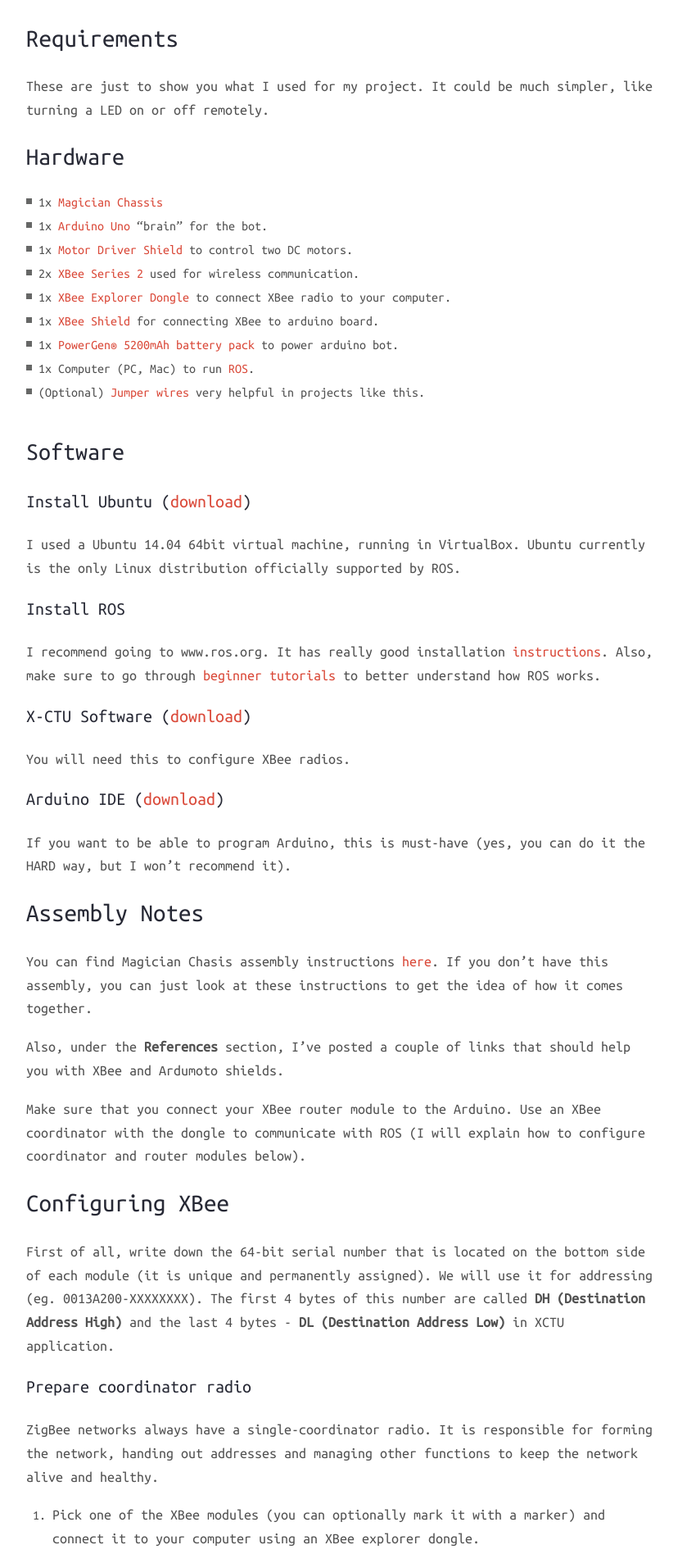
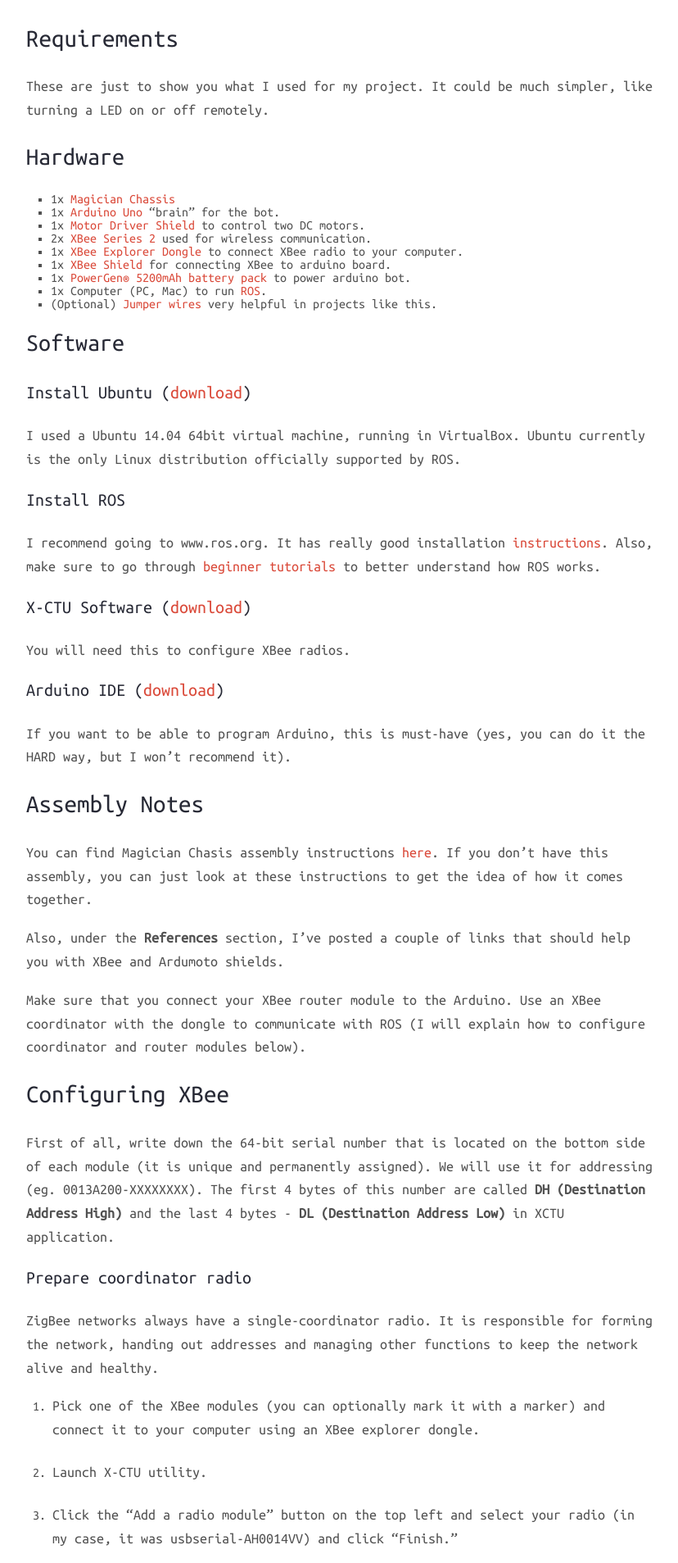
Before and after one commit to dariusbakunas/dariusbakunas.github.io, a Jekyll site: the page built from _posts/2014-10-25-arduino-with-xbee-and-ros.markdown, in a window 1280 px wide. Shown: the part 1147-3054 px from the top of the page at 82% size, without its empty margins (224-1052 px from the left). Built offline with Jekyll 4.4.1, drawn with Linux system fonts in a browser that asks for light colours; nearby versions of some CDN libraries.

Commit message:
More changes to scss

```diff
--- a/_includes/header-links.html
+++ b/_includes/header-links.html
@@ -1,4 +1,4 @@
-<ul>
+<ul class="menu">
 	<li>
 		<a href="{{ site.url }}/about/">About</a><span>/</span>
 	</li>
--- /dev/null
+++ b/assets/css/_sass/_base.scss
@@ -0,0 +1,71 @@
+/**
+ * Reset some basic elements
+ */
+body, h1, h2, h3, h4, h5, h6,
+p, blockquote, pre, hr,
+dl, dd, ol, ul, figure {
+    margin: 0;
+    padding: 0;
+}
+
+body {
+  font: {
+    size: 100%;
+    family: $primary-font; // variables inside partials > _variables.scss
+  }
+}
+
+/**
+* Lists
+*/
+ul, ol {
+	list-style: square;
+	margin-left: $spacing-unit;
+}
+
+ul.menu, ul.social-media {
+	margin-left: 0;
+}
+
+li {
+	> ul,
+	> ol {
+		margin-bottom: 0;
+	}
+}
+
+/**
+ * Set `margin-bottom` to maintain vertical rhythm
+ */
+h1, h2, h3, h4, h5, h6,
+p, blockquote, pre,
+ul, ol, dl, figure,
+%vertical-rhythm {
+    margin-bottom: $spacing-unit / 2;
+}
+
+/**
+ * Code formatting
+ */
+pre,
+code {
+    font-size: 15px;
+    border: 1px solid $grey-color-light;
+    border-radius: 3px;
+    background-color: #eef;
+}
+
+code {
+    padding: 1px 5px;
+}
+
+pre {
+    padding: 8px 12px;
+    overflow-x: scroll;
+
+    > code {
+        border: 0;
+        padding-right: 0;
+        padding-left: 0;
+    }
+}
--- a/assets/css/_sass/_layout.scss
+++ b/assets/css/_sass/_layout.scss
@@ -29,13 +29,3 @@ $L:     1170px;
   width: 100% * $percentage;
   float: $float-direction;
 }
-
-/**
- * Set `margin-bottom` to maintain vertical rhythm
- */
-h1, h2, h3, h4, h5, h6,
-p, blockquote, pre,
-ul, ol, dl, figure,
-%vertical-rhythm {
-    margin-bottom: $spacing-unit / 2;
-}
--- a/assets/css/_sass/_variables.scss
+++ b/assets/css/_sass/_variables.scss
@@ -5,6 +5,16 @@ $color-black: #000;
 
 $color-1: $color-white;
 $color-2: #515151;
+
+// Our variables
+$base-font-family: 'Ubuntu Mono', sans-serif;
+$base-font-size:   16px;
+$small-font-size:  $base-font-size * 0.875;
+$base-line-height: 1.5;
+
+$text-color:       #111;
+$background-color: #fdfdfd;
+$brand-color:      #2a7ae2;
 
 // Color schemes for themes based on https://github.com/chriskempson/base16
 $base-00: #2b2b2b;
--- a/assets/css/main.scss
+++ b/assets/css/main.scss
@@ -1,15 +1,15 @@
 ---
 ---
 
-// Import reset
 @import "reset.css";
 
 // Import partials from `sass_dir` (defaults to `_sass`)
 @import
-        "variables",
-        "mixins",
-        "layout",
-        "syntax"
+  "variables",
+  "base",
+  "mixins",
+  "layout",
+  "syntax"
 ;
 
 /* --------------------------------
@@ -25,13 +25,6 @@ html * {
 
 *, *:after, *:before {
   @include box-sizing(border-box);
-}
-
-body {
-  font: {
-    size: 100%;
-    family: $primary-font; // variables inside partials > _variables.scss
-  }
 }
 
 .wc-container {
@@ -360,26 +353,6 @@ div.page-content {
 }
 
 div.page-content {
-  ul {
-    padding: 0 0 1em 0;
-    li {
-      @include font-size(14px);
-      color: $color-2;
-      line-height: 1.6;
-      background: url(./images/bullet.svg);
-      background-repeat: no-repeat;
-      background-position: 0 6px;
-      padding: 0 0 5px 15px;
-      margin-left: 0;
-    }
-    @include MQ(M){
-      li {
-        @include font-size(16px);
-        line-height: 1.5;
-        background-position: 0 7px;
-      }
-    }
-  }
   ol {
     @include font-size(12px);
     // padding-top: 1em;
@@ -519,40 +492,6 @@ blockquote p:last-child {
   blockquote {
     padding-right: 5em;
     padding-left: 1.25em;
-  }
-}
-
-/**
- * Code formatting
- */
-pre,
-code {
-    font-size: 15px;
-    border: 1px solid $grey-color-light;
-    border-radius: 3px;
-    background-color: #eef;
-}
-
-code {
-    padding: 1px 5px;
-}
-
-pre {
-    padding: 8px 12px;
-    overflow-x: scroll;
-
-    > code {
-        border: 0;
-        padding-right: 0;
-        padding-left: 0;
-    }
-}
-
-.highlight {
-  margin-bottom: 1em;
-  margin-top: 1em;
-  pre {
-    margin-bottom: 0;
   }
 }
 
```
